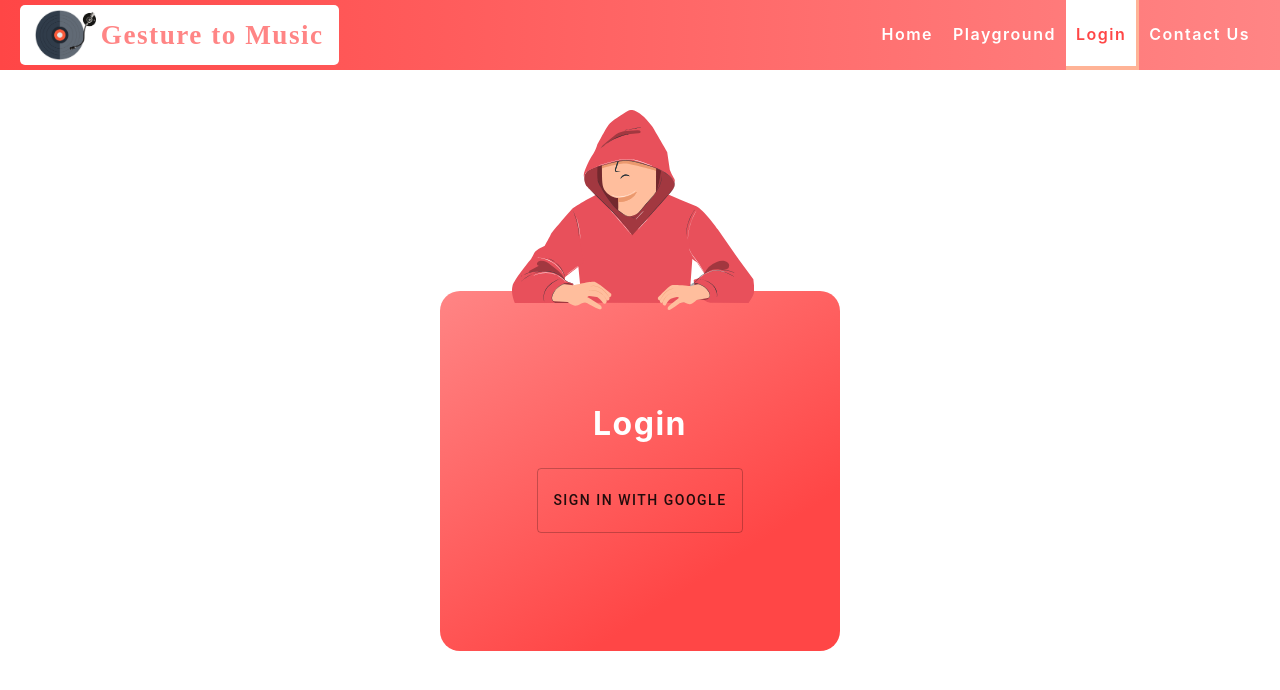
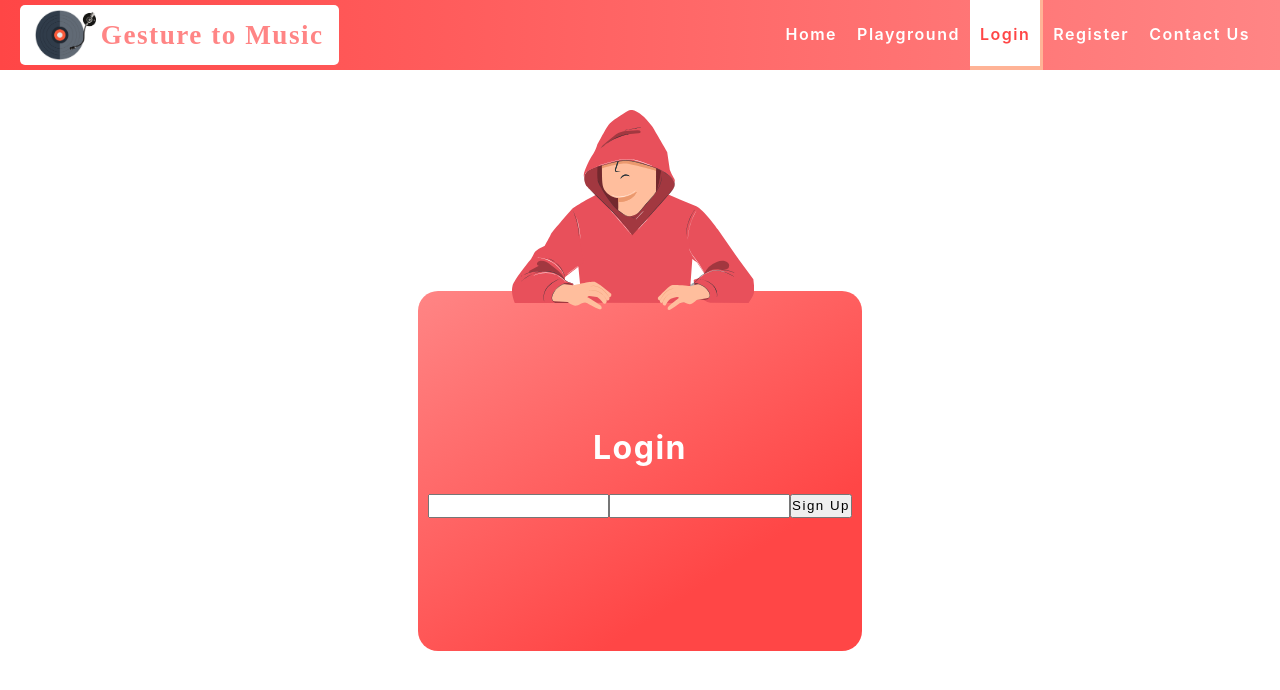
Before and after one commit to Jappan07/NW-Hacks-Boiler-Plate, a React (Create React App) app: page /u/login in a window 1280 px wide. Shown: the top 690 px of the page. Built offline with nearby package versions, Linux system fonts and the light colour scheme; no server answers; a web font is replaced by a local one.

Commit message:
:recycle: Revised Logic AUTHENTICATION

```diff
--- a/src/App.js
+++ b/src/App.js
@@ -1,44 +1,29 @@
 import React, { Suspense } from "react"
-import { BrowserRouter, Route, Switch, Redirect } from 'react-router-dom';
+import { BrowserRouter, Route, Switch } from 'react-router-dom';
 import Layout from "./containers/Layout/Layout"
 import Homepage from "./containers/Homepage/Homepage"
 import Playground from "./containers/Playground/Playground"
 import ContactUs from "./components/ContactUs/ContactUs"
 import Login from "./containers/Auth/Login/Login"
+import Register from "./containers/Auth/Register/Register"
 import Logout from "./containers/Auth/Logout/Logout"
-
-import { UseStateValue } from "./store/StateProvider"
+import PrivateRoute from "./PrivateRoute";
 
 const App = () => {
-  const [{ user }] = UseStateValue();
-  let routes;
-  if (!user) {
-    routes = (
-      <Switch>
-        <Route exact path="/" component={Homepage} />
-        <Route exact path="/contact-us" component={ContactUs} />
-        <Route exact path="/u/login" component={Login} />
-        <Redirect to="/u/login" />
-      </Switch>
-    );
-  } else {
-    routes = (
-      <Suspense fallback={<div>Loading...</div>}>
-        <Switch>
-          <Route exact path="/" component={Homepage} />
-          <Route exact path="/contact-us" component={ContactUs} />
-          <Route exact path="/playground" component={Playground} />
-          {/* <Route exact path="/logout" component={Logout} /> */}
-          <Redirect to="/playground" />
-        </Switch>
-      </Suspense >
-    );
-  }
 
   return (
     <BrowserRouter>
       <Layout>
-        {routes}
+            <Suspense fallback={<div>Loading...</div>}>
+              <Switch>
+                <Route exact path="/" component={Homepage} />
+                <Route path="/contact-us" component={ContactUs} />
+                <PrivateRoute path="/playground" component={Playground} />
+                <Route path="/logout" component={Logout} />
+                <Route path="/u/login" component={Login} />
+                <Route path="/u/register" component={Register} />
+              </Switch>
+            </Suspense >
       </Layout>
     </BrowserRouter>
   );
--- /dev/null
+++ b/src/PrivateRoute.js
@@ -0,0 +1,16 @@
+import React from "react"
+import { Route, Redirect } from "react-router-dom"
+import { useAuth } from "./store/AuthProvider"
+
+export default function PrivateRoute({ component: Component, ...rest }) {
+  const { currentUser } = useAuth()
+
+  return (
+    <Route
+      {...rest}
+      render={props => {
+        return currentUser ? <Component {...props} /> : <Redirect to="/u/login" />
+      }}
+    ></Route>
+  )
+}
--- a/src/components/Navigation/NavigationItems/NavigationItems.js
+++ b/src/components/Navigation/NavigationItems/NavigationItems.js
@@ -1,23 +1,24 @@
 import React from "react"
 import NavigationItem from "./NavigationItem/NavigationItem"
 import classes from "./NavigationItems.module.css"
-import { UseStateValue } from "../../../store/StateProvider";
 
-const navigationItems = () => {
-    const [{ user }] = UseStateValue();
+import { useAuth } from "../../../store/AuthProvider";
 
+export default function NavigationItems(...props) {
+    const { currentUser } = useAuth()
     return (
         <ul className={classes.NavigationItems}>
             <NavigationItem exact link="/">Home</NavigationItem>
             <NavigationItem link="/playground">Playground</NavigationItem>
-            {user == null ?
+            {currentUser == null ?
+                <>
                 <NavigationItem link="/u/login">Login</NavigationItem>
-                :
-                <NavigationItem link="/u/logout">Logout</NavigationItem>
+                <NavigationItem link="/u/register">Register</NavigationItem>
+                </>
+            :
+            <NavigationItem link="/u/logout">Logout</NavigationItem>
             }
             <NavigationItem link="/#footer" special="true"> Contact Us </NavigationItem>
         </ul>
     )
 }
-
-export default navigationItems
--- a/src/containers/Auth/Login/Login.js
+++ b/src/containers/Auth/Login/Login.js
@@ -1,34 +1,36 @@
-import React, {useState} from 'react';
-import { auth, provider } from "../../../firebase";
-import Button from "../../../components/UI/Button/Button";
+import React, { useRef, useState } from 'react';
 import classes from "./Login.module.css"
+import { Link, useHistory } from "react-router-dom"
+import { useAuth } from "../../../store/AuthProvider"
 
 import { ReactComponent as SvgMan } from "../../../assets/svgMan.svg";
-import { Redirect} from "react-router-dom";
-import { UseStateValue } from "../../../store/StateProvider";
-import { actionTypes } from "../../../store/reducer";
+
 
 function Login() {
-    const [{}, dispatch] = UseStateValue();
-    const [routeRedirect, setRouteRedirect] = useState(false);
+    const emailRef = useRef()
+    const passwordRef = useRef()
+    const { login, currentUser } = useAuth()
+    const [error, setError] = useState("")
+    const [loading, setLoading] = useState(false)
+    const history = useHistory()
 
-    const signIn = async(e) => {
-        e.preventDefault();
-        await auth
-                .signInWithPopup(provider)
-                .then((reuslt) => {
-                    setRouteRedirect(true);
-                    dispatch({
-                        type: actionTypes.SET_USER,
-                        user: reuslt.user,
-                    });
-                })
-                .catch((error) => alert(error.message));
-    };
+    if(currentUser){
+        history.push("/playground")
+    }
 
-    const redirect = routeRedirect;
-    if(redirect){
-        return <Redirect to="/playground" />
+    async function handleSubmit(e) {
+        e.preventDefault()
+
+        try {
+          setError("")
+          setLoading(true)
+          await login(emailRef.current.value, passwordRef.current.value)
+          history.push("/")
+        } catch {
+          setError("Failed to log in")
+        }
+
+        setLoading(false)
     }
 
     return (
@@ -38,7 +40,14 @@ function Login() {
                     <SvgMan height="200px"/>
                 </div>
                 <h1 className={classes.Header}>Login</h1>
-                <Button variant="outlined" clicked={signIn}>Sign in with Google</Button>
+                {error && <alert variant="danger">{error}</alert>}
+                    <form onSubmit={handleSubmit}>
+                        <input type="email" ref={emailRef} required />
+                        <input type="password" ref={passwordRef} required />
+                        <button disabled={loading} type="submit">
+                        Sign Up
+                        </button>
+                    </form>
             </div>
         </div>
     )
--- a/src/containers/Auth/Logout/Logout.js
+++ b/src/containers/Auth/Logout/Logout.js
@@ -2,16 +2,9 @@ import React from 'react';
 import { auth } from "../../../firebase";
 
 function Logout() {
-    const signOut = () => async() => {
-        auth().signOut().catch(err => {
-            console.log(err);
-            return err;
-        });
-    };
     return (
         <div>
             Are you Sure You wanna go ?
-            <button onClick={signOut} >Signout</button>
         </div>
     )
 }
--- a/src/containers/Auth/Register/Register.js
+++ b/src/containers/Auth/Register/Register.js
@@ -1,9 +1,51 @@
-import React from 'react'
+import React, { useRef, useState } from 'react'
+import { Link, useHistory } from "react-router-dom"
+import { useAuth } from "../../../store/AuthProvider"
 
 function Register() {
+    const emailRef = useRef()
+    const passwordRef = useRef()
+    const passwordConfirmRef = useRef()
+    const { signup, currentUser } = useAuth()
+    const [error, setError] = useState("")
+    const [loading, setLoading] = useState(false)
+    const history = useHistory()
+
+    if(currentUser){
+      history.push("/playground")
+    }
+
+    async function handleSubmit(e) {
+        e.preventDefault()
+
+        if (passwordRef.current.value !== passwordConfirmRef.current.value) {
+          return setError("Passwords do not match")
+        }
+
+        try {
+          setError("")
+          setLoading(true)
+          await signup(emailRef.current.value, passwordRef.current.value)
+          history.push("/")
+        } catch {
+          setError("Failed to create an account")
+        }
+
+        setLoading(false)
+    }
+
     return (
         <div>
-            Register
+            <h2 className="text-center mb-4">Sign Up</h2>
+          {error && <alert variant="danger">{error}</alert>}
+          <form onSubmit={handleSubmit}>
+            <input type="email" ref={emailRef} required />
+            <input type="password" ref={passwordRef} required />
+            <input type="password" ref={passwordConfirmRef} required />
+            <button disabled={loading} type="submit">
+              Sign Up
+            </button>
+          </form>
         </div>
     )
 }
--- a/src/firebase.js
+++ b/src/firebase.js
@@ -12,6 +12,5 @@ const firebaseConfig = {
 
 const firebaseApp = firebase.initializeApp(firebaseConfig);
 const auth = firebaseApp.auth();
-const provider = new firebase.auth.GoogleAuthProvider();
 
-export { auth, provider };
+export { auth };
--- /dev/null
+++ b/src/store/AuthProvider.js
@@ -0,0 +1,47 @@
+import React, { useContext, useState, useEffect } from "react"
+import { auth } from "../firebase"
+
+const AuthContext = React.createContext()
+
+export function useAuth() {
+  return useContext(AuthContext)
+}
+
+export function AuthProvider({ children }) {
+    const [currentUser, setCurrentUser] = useState()
+    const [loading, setLoading] = useState(true)
+
+    function signup(email, password) {
+      return auth.createUserWithEmailAndPassword(email, password)
+    }
+
+    function login(email, password) {
+      return auth.signInWithEmailAndPassword(email, password)
+    }
+
+    function logout() {
+      return auth.signOut()
+    }
+
+    useEffect(() => {
+      const unsubscribe = auth.onAuthStateChanged(user => {
+        setCurrentUser(user)
+        setLoading(false)
+      })
+
+      return unsubscribe
+    }, [])
+
+    const value = {
+      currentUser,
+      login,
+      signup,
+      logout
+    }
+
+    return (
+      <AuthContext.Provider value={value}>
+        {!loading && children}
+      </AuthContext.Provider>
+    )
+  }
--- a/src/store/StateProvider.js
+++ /dev/null
@@ -1,11 +0,0 @@
-import { createContext, useContext, useReducer } from "react"
-
-export const StateContext = createContext();
-
-export const StateProvider = ({ reducer, initialState, children }) => (
-    <StateContext.Provider value={useReducer (reducer, initialState)}>
-        {children}
-    </StateContext.Provider>
-);
-
-export const UseStateValue = () => useContext(StateContext);
--- a/src/store/reducer.js
+++ /dev/null
@@ -1,22 +0,0 @@
-export const initialState = {
-    user: null,
-};
-
-export const actionTypes = {
-    SET_USER: "SET_USER",
-};
-
-const reducer = (state, action) => {
-    console.log(action);
-    switch(action.type){
-        case actionTypes.SET_USER:
-            return {
-                ...state,
-                user: action.user,
-            }
-        default:
-            return state;
-    }
-}
-
-export default reducer;
```
Also changed, not shown: src/index.js (+3 -4 lines), 1 other file (tests, documents, lock files or other folders).
